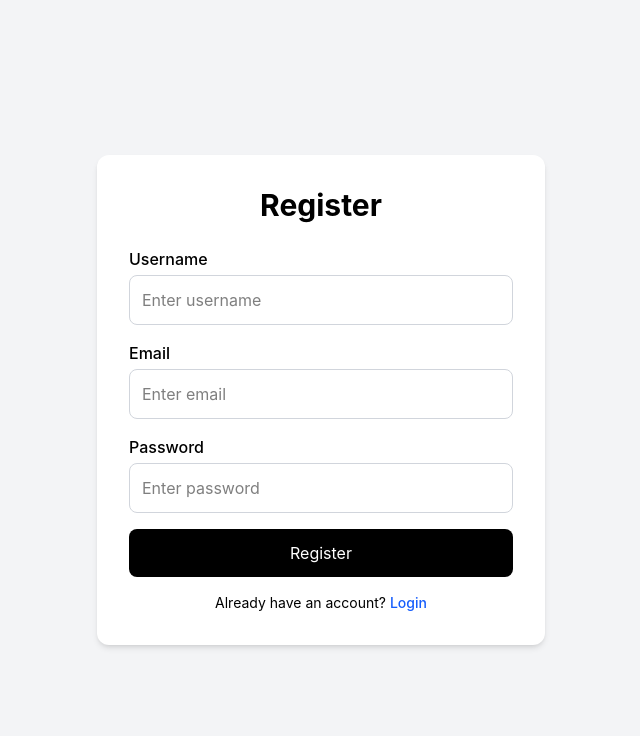
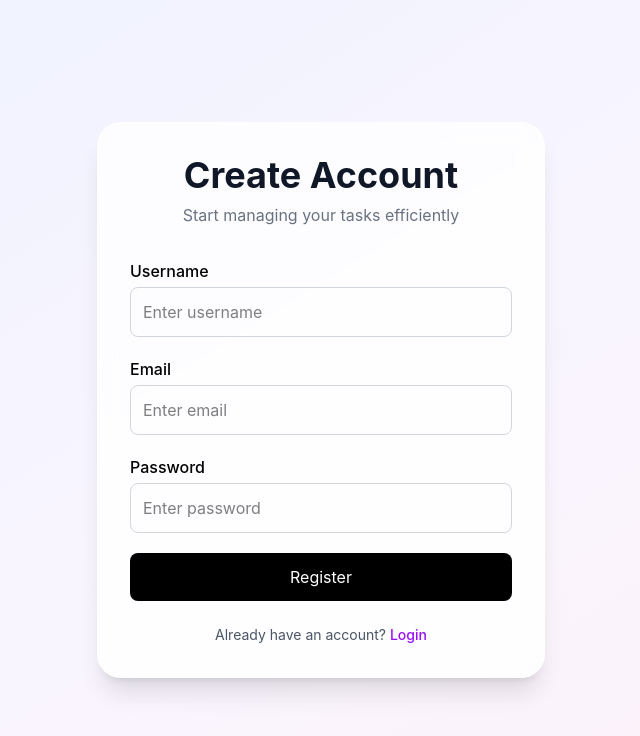
Before and after one commit to yours-truly68/task_manager_assignment, a React (Vite) app in the folder frontend/task-manager-frontend/: page /register in a window 1280 px wide. Shown: the top 736 px of the page, without its empty margins (319-959 px from the left). Built offline with nearby package versions, Linux system fonts and the light colour scheme; no server answers.

Commit message:
Implement registration form with input validation and loading state

```diff
--- a/frontend/task-manager-frontend/src/pages/Register.jsx
+++ b/frontend/task-manager-frontend/src/pages/Register.jsx
@@ -2,22 +2,57 @@ import { useState, useContext } from "react";
 
 import Input from "../components/ui/Input.jsx";
 import Button from "../components/ui/Button.jsx";
-import { Link } from "react-router-dom";
-import { registerUser } from "../services/authService.js";
+
+import { Link, useNavigate } from "react-router-dom";
+
+import { registerUser, loginUser } from "../services/authService.js";
+
+import { AuthContext } from "../context/AuthContext.jsx";
+
 import toast from "react-hot-toast";
-import { useNavigate } from "react-router-dom";
-import { loginUser } from "../services/authService.js";
-import { AuthContext } from "../context/AuthContext.jsx";
 
 function Register() {
   const [username, setUsername] = useState("");
+
   const [email, setEmail] = useState("");
+
   const [password, setPassword] = useState("");
+
+  const [loading, setLoading] = useState(false);
+
   const navigate = useNavigate();
+
   const { login } = useContext(AuthContext);
 
   const handleSubmit = async (e) => {
     e.preventDefault();
+
+    // PASSWORD VALIDATION
+    const passwordRegex = /^(?=.*\d).{8,}$/;
+
+    if (!passwordRegex.test(password)) {
+      toast.error(
+        "Password must be at least 8 characters and contain a number",
+      );
+
+      return;
+    }
+
+    // EMAIL VALIDATION
+    const emailRegex = /^[^\s@]+@[^\s@]+\.[^\s@]+$/;
+
+    if (!emailRegex.test(email)) {
+      toast.error("Please enter a valid email");
+
+      return;
+    }
+
+    // USERNAME VALIDATION
+    if (username.trim().length < 3) {
+      toast.error("Username must be at least 3 characters");
+
+      return;
+    }
 
     const userData = {
       name: username,
@@ -26,10 +61,12 @@ function Register() {
     };
 
     try {
-      const data = await registerUser(userData);
+      setLoading(true);
 
-      console.log(data);
+      // REGISTER USER
+      await registerUser(userData);
 
+      // AUTO LOGIN AFTER REGISTER
       const loginData = await loginUser({
         email,
         password,
@@ -37,26 +74,36 @@ function Register() {
 
       login(loginData.access_token);
 
-      toast.success("Registration successful");
+      toast.success("Registration successful!");
+
       navigate("/dashboard");
-      // Redirect to login page after successful registration
     } catch (error) {
       console.log(error);
-      toast.error("Registration failed: " + error.response.data.message);
+
+      toast.error(error.response?.data?.message || "Registration failed");
+    } finally {
+      setLoading(false);
     }
   };
 
   return (
-    <div className="min-h-screen flex items-center justify-center bg-gray-100">
-      <div className="w-full max-w-md bg-white p-8 rounded-xl shadow-md">
-        <h1 className="text-3xl font-bold mb-6 text-center">Register</h1>
+    <div className="min-h-screen flex items-center justify-center bg-gradient-to-br from-[#eef2ff] via-[#f8f5ff] to-[#fdf2f8] px-4">
+      <div className="w-full max-w-md bg-white/80 backdrop-blur-md p-8 rounded-3xl shadow-xl border border-white/40">
+        <h1 className="text-4xl font-bold mb-2 text-center text-gray-900">
+          Create Account
+        </h1>
 
-        <form onSubmit={handleSubmit} className="space-y-4">
+        <p className="text-center text-gray-500 mb-8">
+          Start managing your tasks efficiently
+        </p>
+
+        <form onSubmit={handleSubmit} className="space-y-5">
           <Input
             label="Username"
             type="text"
             placeholder="Enter username"
             value={username}
+            disabled={loading}
             onChange={(e) => setUsername(e.target.value)}
           />
 
@@ -65,6 +112,7 @@ function Register() {
             type="email"
             placeholder="Enter email"
             value={email}
+            disabled={loading}
             onChange={(e) => setEmail(e.target.value)}
           />
 
@@ -73,14 +121,21 @@ function Register() {
             type="password"
             placeholder="Enter password"
             value={password}
+            disabled={loading}
             onChange={(e) => setPassword(e.target.value)}
           />
 
-          <Button type="submit">Register</Button>
+          <Button type="submit" disabled={loading}>
+            {loading ? "Creating Account..." : "Register"}
+          </Button>
         </form>
-        <p className="mt-4 text-center text-sm">
+
+        <p className="mt-6 text-center text-sm text-gray-600">
           Already have an account?{" "}
-          <Link to="/" className="text-blue-600 font-medium">
+          <Link
+            to="/"
+            className="text-purple-600 font-medium hover:text-purple-700 transition-colors"
+          >
             Login
           </Link>
         </p>
```
